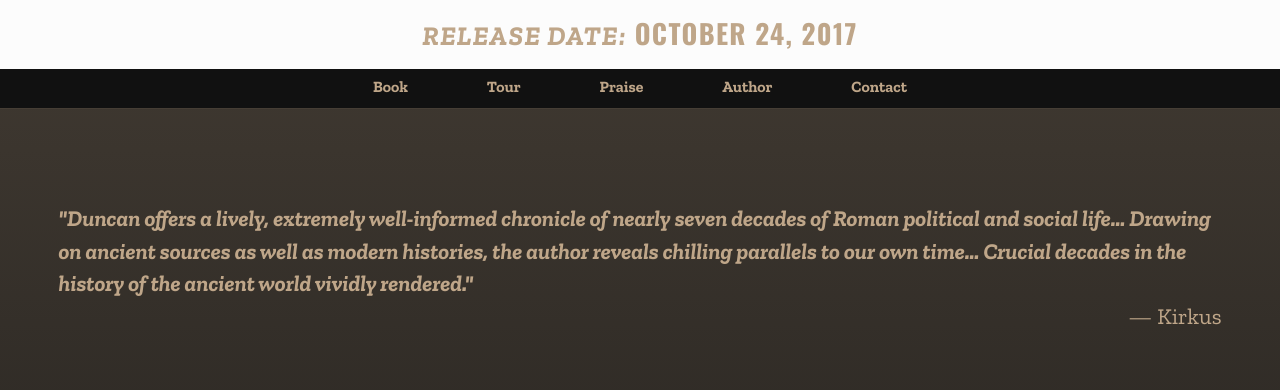
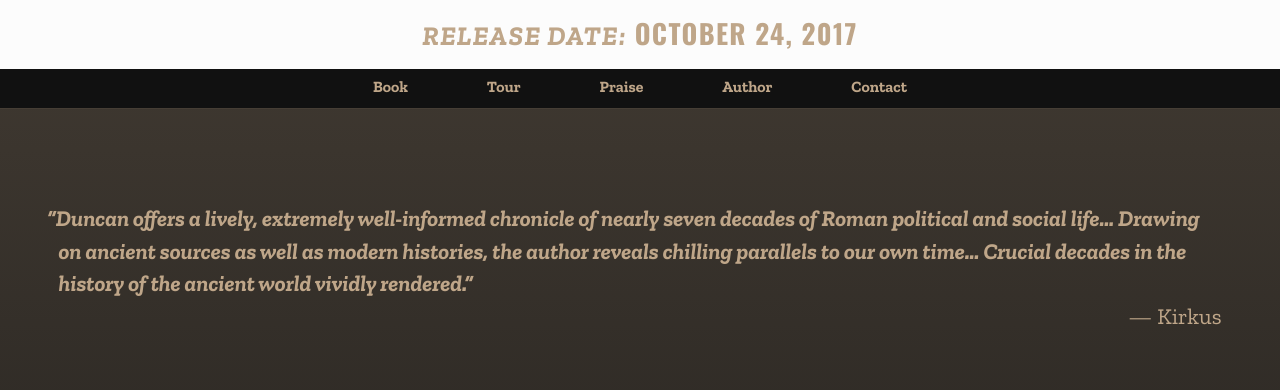
Before and after one commit to Brandi-Duncan/thestormbeforethestorm.com, a Jekyll site: the page built from index.html, in a window 1280 px wide. Shown: the top 390 px of the page. Built offline with Jekyll 4.4.1, drawn with Linux system fonts in a browser that asks for light colours.

Commit message:
ex-dents quotation marks on pull-quote

```diff
--- a/index.html
+++ b/index.html
@@ -2,7 +2,7 @@
 ---
 
 <header class="hero">
-    <div><p class="pull-quote">"Duncan offers a lively, extremely well-informed chronicle of nearly seven decades of Roman political and social life… Drawing on ancient sources as well as modern histories, the author reveals chilling parallels to our own time… Crucial decades in the history of the ancient world vividly rendered."</p>
+    <div><p class="pull-quote aligned">Duncan offers a lively, extremely well-informed chronicle of nearly seven decades of Roman political and social life… Drawing on ancient sources as well as modern histories, the author reveals chilling parallels to our own time… Crucial decades in the history of the ancient world vividly rendered.</p>
     <p class="attribution">— Kirkus</p>
     </div>
     <h1 class="hero__art">
```
